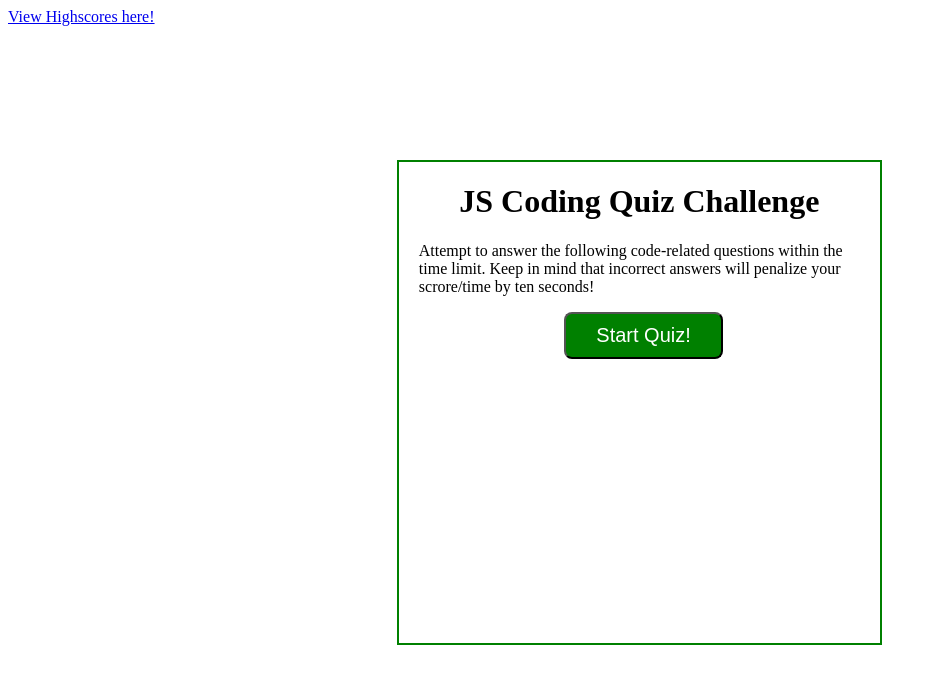
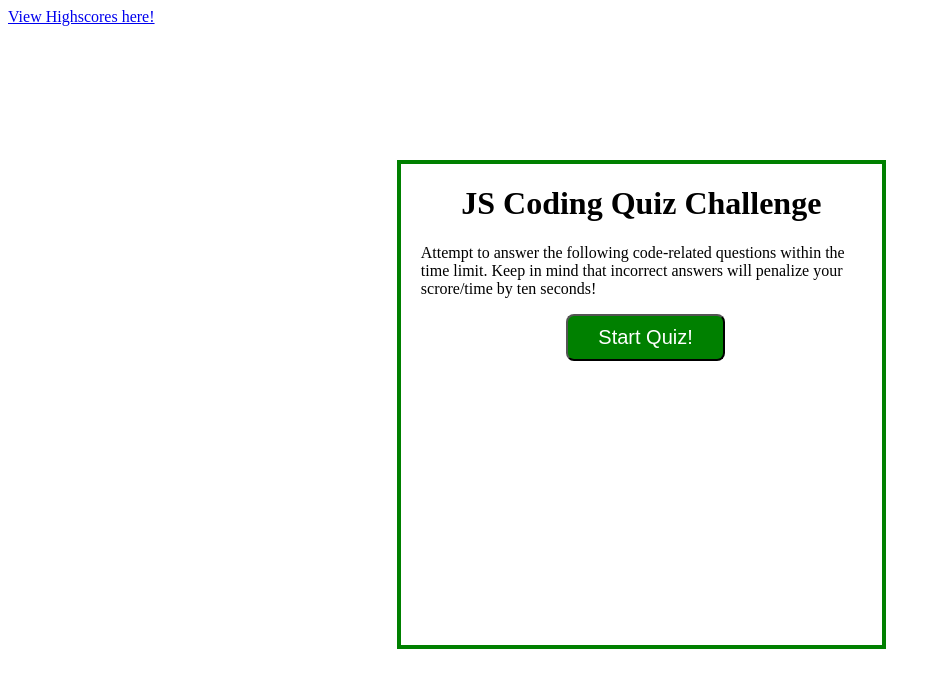
Before and after one commit to StayLight16/Coding-Quiz-4, a plain HTML site: page index.html in a window 1280 px wide. Shown: the whole page, without its empty margins (0-940 px from the left). Drawn offline with Linux system fonts and the light colour scheme.

Commit message:
CSS adjustments

```diff
--- a/style.css
+++ b/style.css
@@ -6,7 +6,7 @@
     top: 20%;
     width: 481px;
     height: 481px;
-    border: 2px solid green;
+    border: 4px solid green;
 }
 
 #questionsDiv {
```
